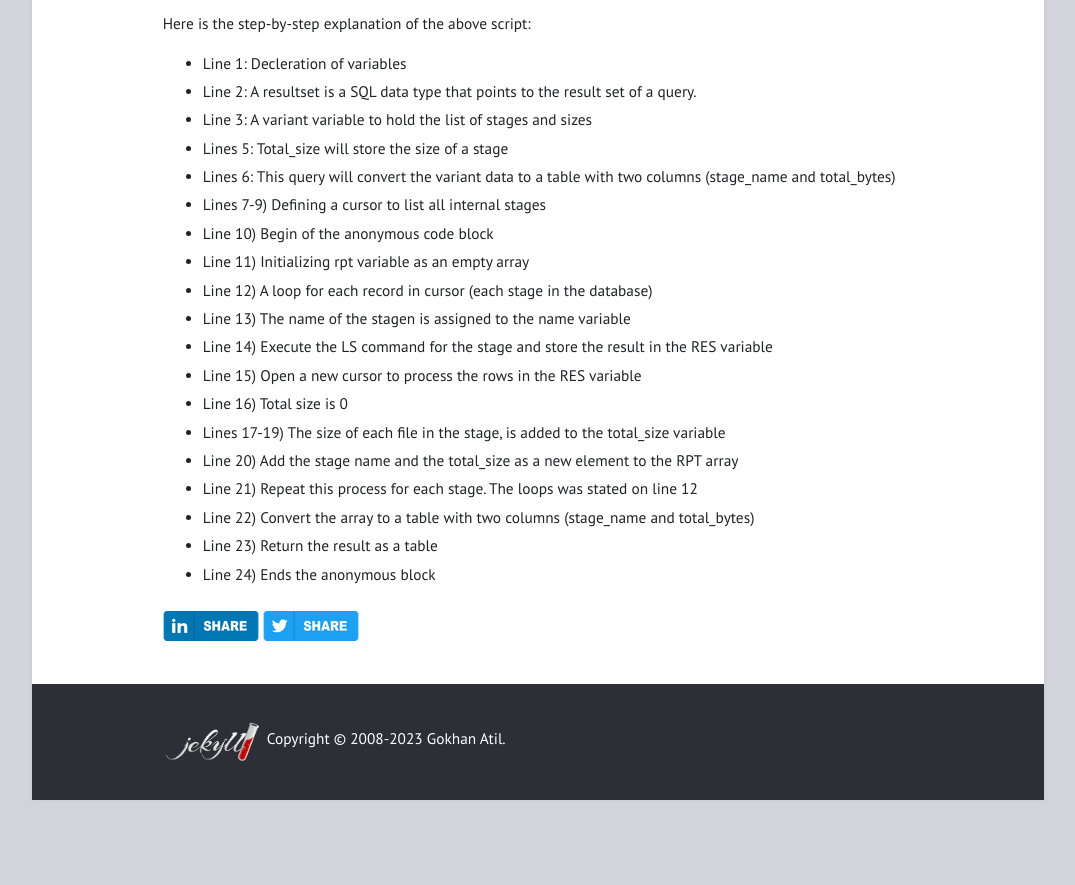
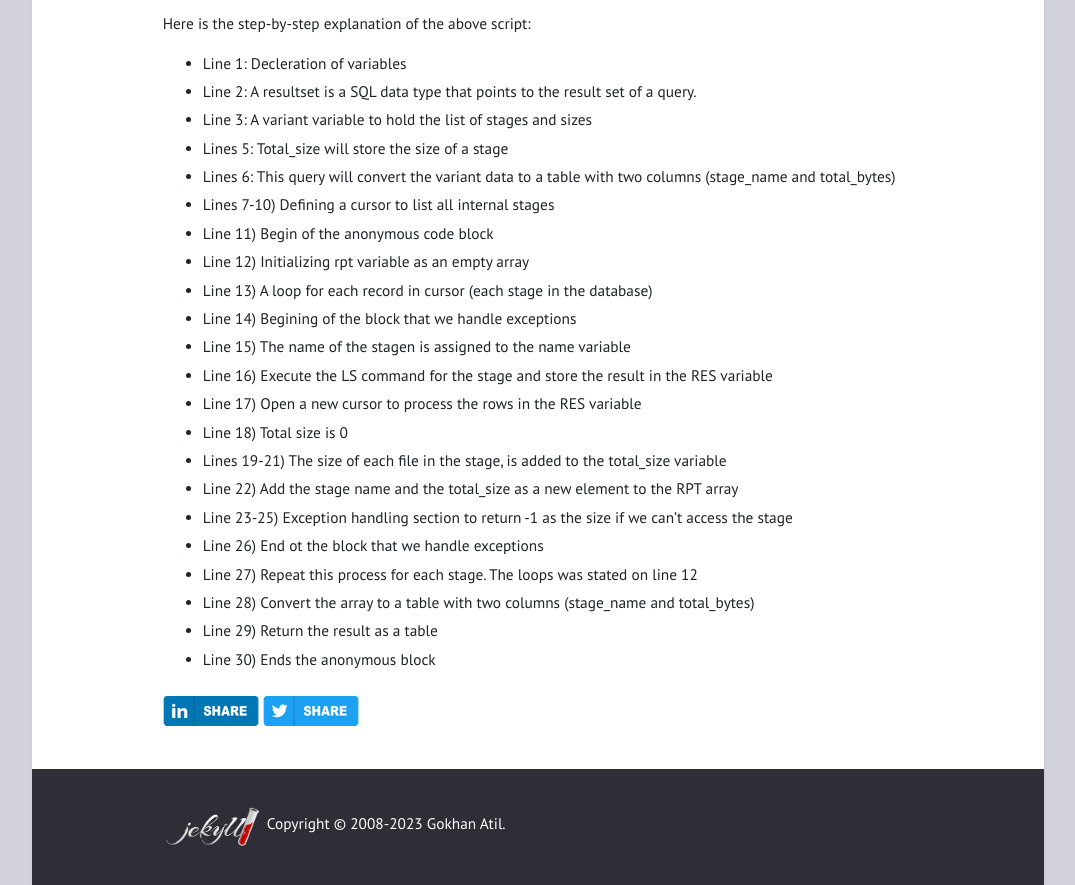
Before and after one commit to gokhanatil/gokhanatil.github.io, a Jekyll site: the page built from _posts/2022-11-18-how-to-find-storage-occupied-by-each-internal-stage-in-snowflake.md, in a window 1280 px wide, cut to the strip 647-1532 px from the top of the page. Shown: the whole strip, without its empty margins (102-1177 px from the left). Built offline with Jekyll 4.4.1, drawn with Linux system fonts in a browser that asks for light colours; before the commit the page ends 1447 px from its top, so only the background shows below that.

Commit message:
Update 2022-11-18-how-to-find-storage-occupied-by-each-internal-stage-in-snowflake.md

```diff
--- a/_posts/2022-11-18-how-to-find-storage-occupied-by-each-internal-stage-in-snowflake.md
+++ b/_posts/2022-11-18-how-to-find-storage-occupied-by-each-internal-stage-in-snowflake.md
@@ -18,17 +18,20 @@ Here is the step-by-step explanation of the above script:
 * Line 3: A variant variable to hold the list of stages and sizes
 * Lines 5: Total_size will store the size of a stage
 * Lines 6: This query will convert the variant data to a table with two columns (stage_name and total_bytes)
-* Lines 7-9) Defining a cursor to list all internal stages
-* Line 10) Begin of the anonymous code block
-* Line 11) Initializing rpt variable as an empty array
-* Line 12) A loop for each record in cursor (each stage in the database)
-* Line 13) The name of the stagen is assigned to the name variable
-* Line 14) Execute the LS command for the stage and store the result in the RES variable
-* Line 15) Open a new cursor to process the rows in the RES variable
-* Line 16) Total size is 0
-* Lines 17-19) The size of each file in the stage, is added to the total_size variable
-* Line 20) Add the stage name and the total_size as a new element to the RPT array
-* Line 21) Repeat this process for each stage. The loops was stated on line 12
-* Line 22) Convert the array to a table with two columns (stage_name and total_bytes)
-* Line 23) Return the result as a table
-* Line 24) Ends the anonymous block
+* Lines 7-10) Defining a cursor to list all internal stages
+* Line 11) Begin of the anonymous code block
+* Line 12) Initializing rpt variable as an empty array
+* Line 13) A loop for each record in cursor (each stage in the database)
+* Line 14) Begining of the block that we handle exceptions
+* Line 15) The name of the stagen is assigned to the name variable
+* Line 16) Execute the LS command for the stage and store the result in the RES variable
+* Line 17) Open a new cursor to process the rows in the RES variable
+* Line 18) Total size is 0
+* Lines 19-21) The size of each file in the stage, is added to the total_size variable
+* Line 22) Add the stage name and the total_size as a new element to the RPT array
+* Line 23-25) Exception handling section to return -1 as the size if we can't access the stage
+* Line 26) End ot the block that we handle exceptions
+* Line 27) Repeat this process for each stage. The loops was stated on line 12
+* Line 28) Convert the array to a table with two columns (stage_name and total_bytes)
+* Line 29) Return the result as a table
+* Line 30) Ends the anonymous block
```
